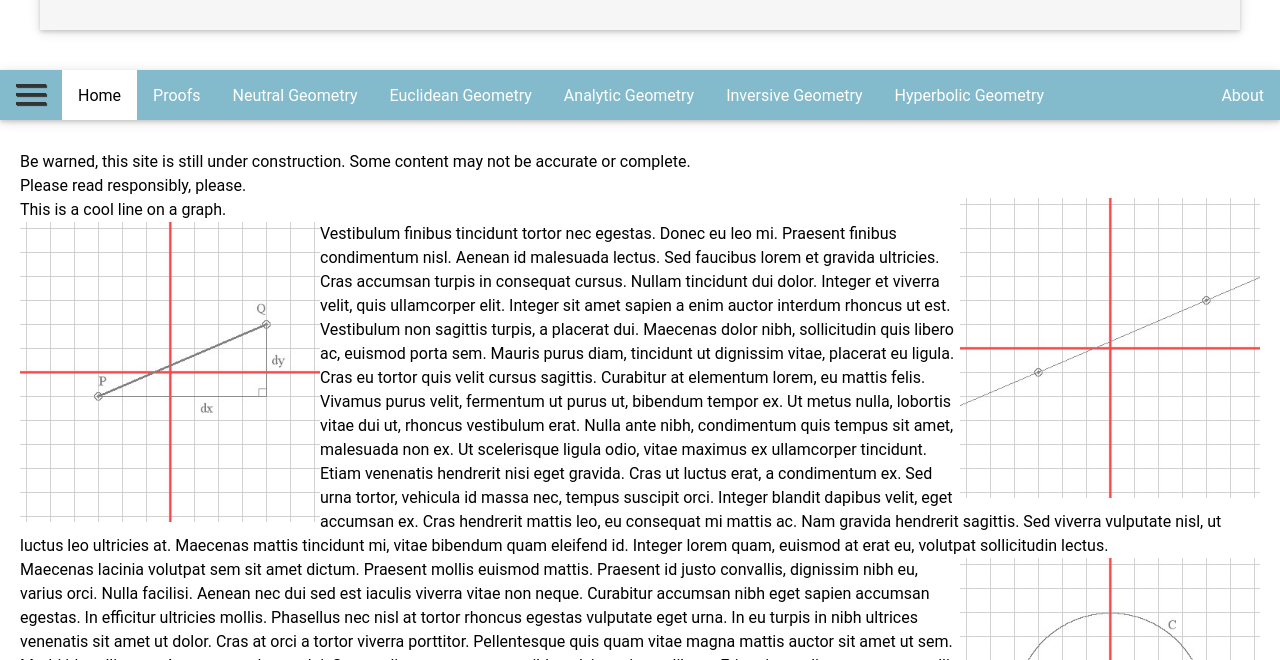
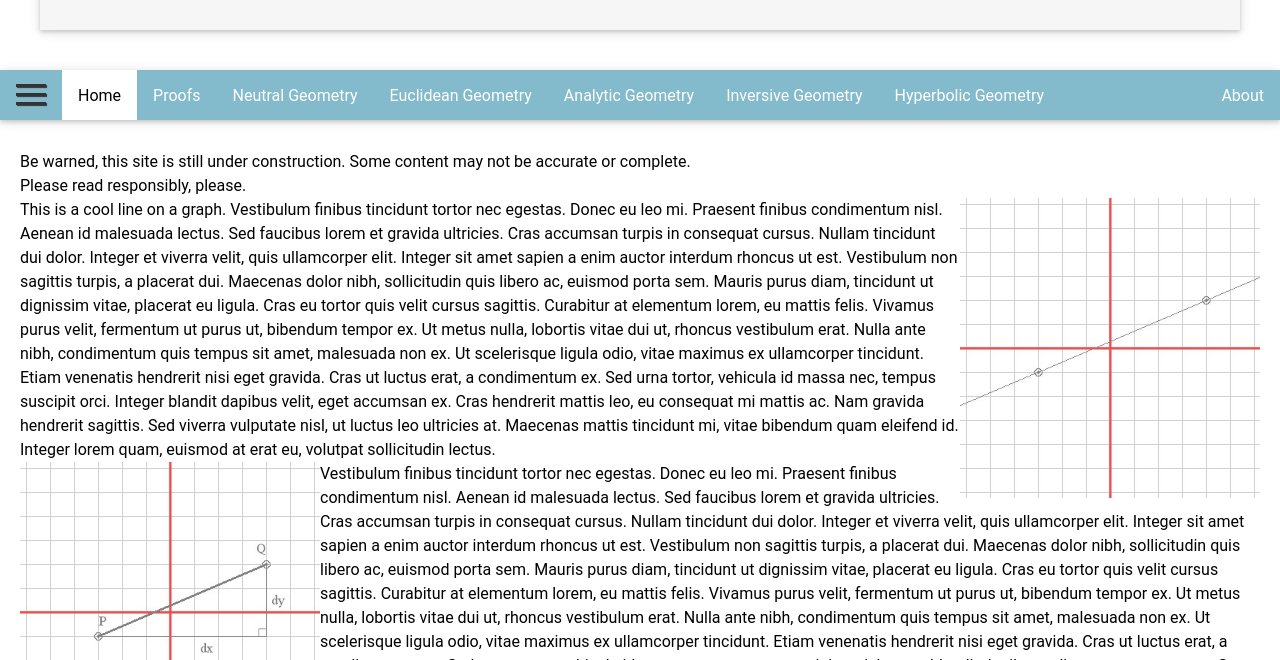
Before and after one commit to andykuo1/euclidio, a plain HTML site: page index.html in a window 1280 px wide. Shown: the part 140-800 px from the top of the page. Drawn offline with Linux system fonts and the light colour scheme.

Commit message:
Added some text to beginning of page

```diff
--- a/index.html
+++ b/index.html
@@ -39,7 +39,13 @@
 			<p>Be warned, this site is still under construction. Some content may not be accurate or complete.</p>
 			<p>Please read responsibly, please.</p>
 			<img src='res/img/graph-line.jpg' alt="Line" style="float: right; width: 300px; height:300px;">
-			<p>This is a cool line on a graph.</p>
+			<p>This is a cool line on a graph. Vestibulum finibus tincidunt tortor nec egestas. Donec eu leo mi. Praesent finibus condimentum nisl. Aenean id malesuada lectus. Sed faucibus lorem et gravida ultricies. Cras accumsan
+			turpis in consequat cursus. Nullam tincidunt dui dolor. Integer et viverra velit, quis ullamcorper elit. Integer sit amet sapien a enim auctor interdum rhoncus ut est. Vestibulum non sagittis turpis, a placerat dui. Maecenas dolor nibh, sollicitudin
+			quis libero ac, euismod porta sem. Mauris purus diam, tincidunt ut dignissim vitae, placerat eu ligula. Cras eu tortor quis velit cursus sagittis. Curabitur at elementum lorem, eu mattis felis. Vivamus purus velit, fermentum ut purus ut, bibendum
+			tempor ex. Ut metus nulla, lobortis vitae dui ut, rhoncus vestibulum erat. Nulla ante nibh, condimentum quis tempus sit amet, malesuada non ex. Ut scelerisque ligula odio, vitae maximus ex ullamcorper tincidunt. Etiam venenatis hendrerit nisi eget
+			gravida. Cras ut luctus erat, a condimentum ex. Sed urna tortor, vehicula id massa nec, tempus suscipit orci. Integer blandit dapibus velit, eget accumsan ex. Cras hendrerit mattis leo, eu consequat mi mattis ac. Nam gravida hendrerit sagittis. Sed
+			viverra vulputate nisl, ut luctus leo ultricies at. Maecenas mattis tincidunt mi, vitae bibendum quam eleifend id. Integer lorem quam, euismod at erat eu, volutpat sollicitudin lectus.
+			</p>
 			<img src='res/img/graph-euclidean-distance.jpg' alt="Distance between two points" style="float: left; width: 300px; height:300px;">
 			<p>Vestibulum finibus tincidunt tortor nec egestas. Donec eu leo mi. Praesent finibus condimentum nisl. Aenean id malesuada lectus. Sed faucibus lorem et gravida ultricies. Cras accumsan
 			turpis in consequat cursus. Nullam tincidunt dui dolor. Integer et viverra velit, quis ullamcorper elit. Integer sit amet sapien a enim auctor interdum rhoncus ut est. Vestibulum non sagittis turpis, a placerat dui. Maecenas dolor nibh, sollicitudin
```
